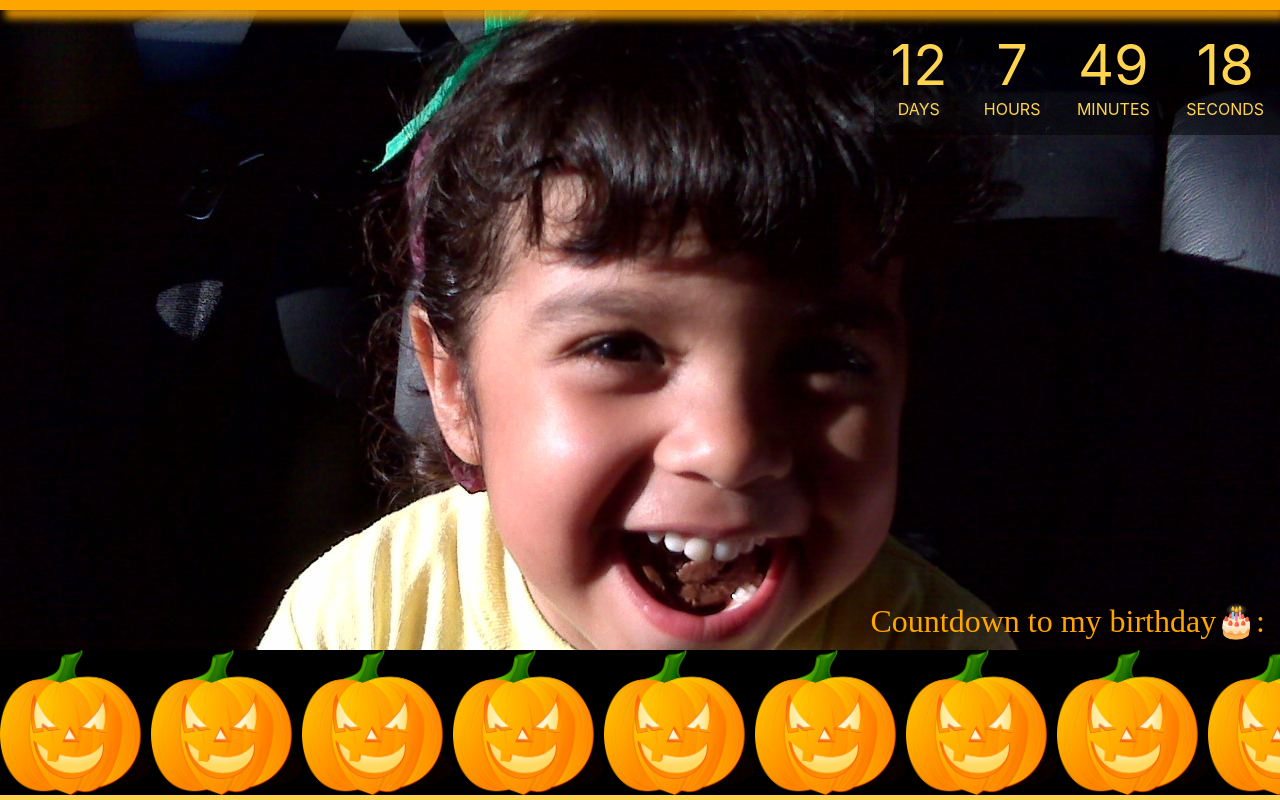
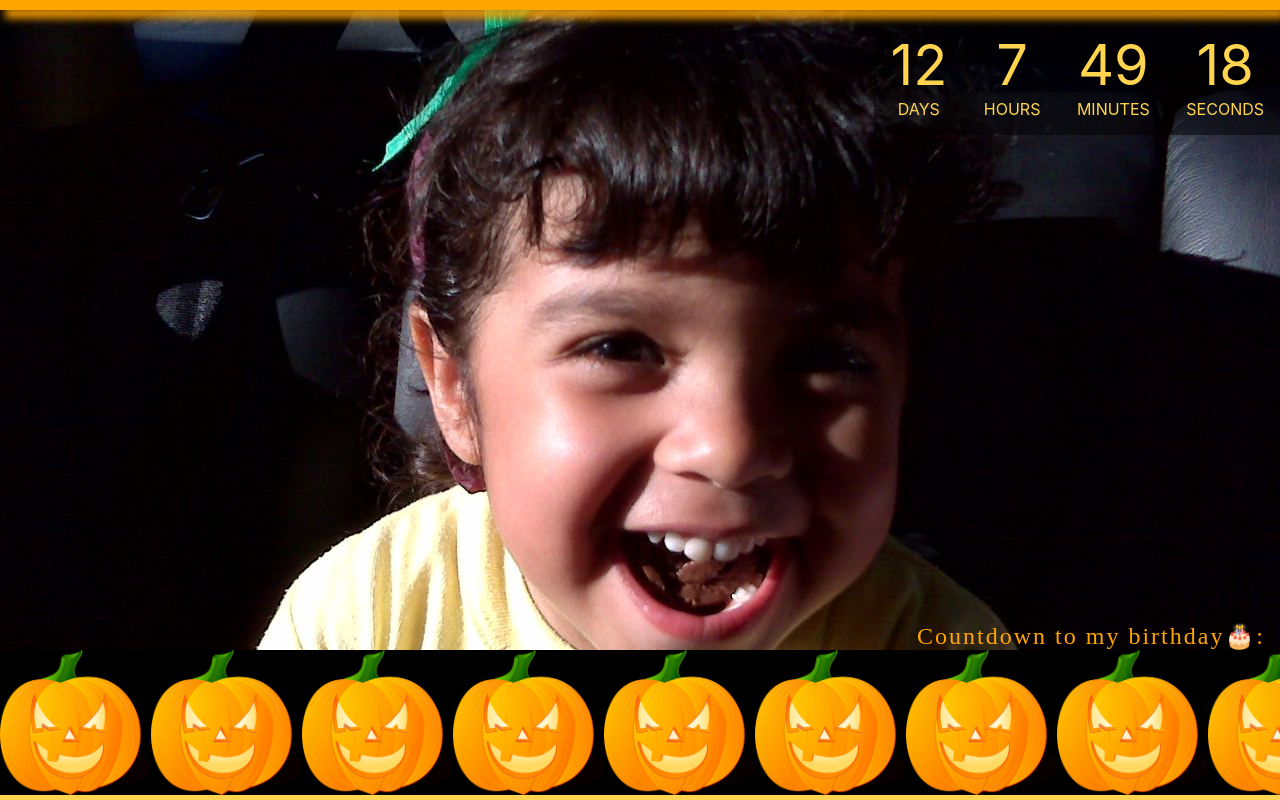
Before and after one commit to s4bpython/verohalloween, a plain HTML site: page index.html in a window 1280 px wide. Drawn offline with Linux system fonts and the light colour scheme.

Commit message:
Update style.css

```diff
--- a/static/style.css
+++ b/static/style.css
@@ -61,14 +61,14 @@ body {
 
 h1 {
   position: fixed;
-  bottom: 160px;
+  bottom: 150px;
   right: 15px;
   color: orange;
-  font-size: 2em;
+  font-size: 1.5em;
   font-weight: normal;
   font-family: "Audiowide";
-  /*letter-spacing: .125rem;
-  text-transform: uppercase;*/
+  letter-spacing: .125rem;
+  /*text-transform: uppercase;*/
   -webkit-transition-duration: 1s;
           transition-duration: 1s;
   -webkit-transition-timing-function: ease-in-put;
```
